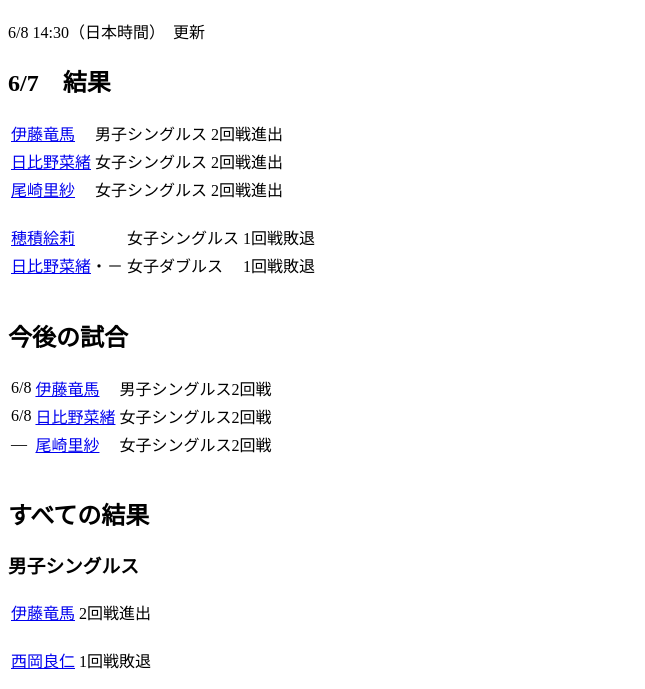
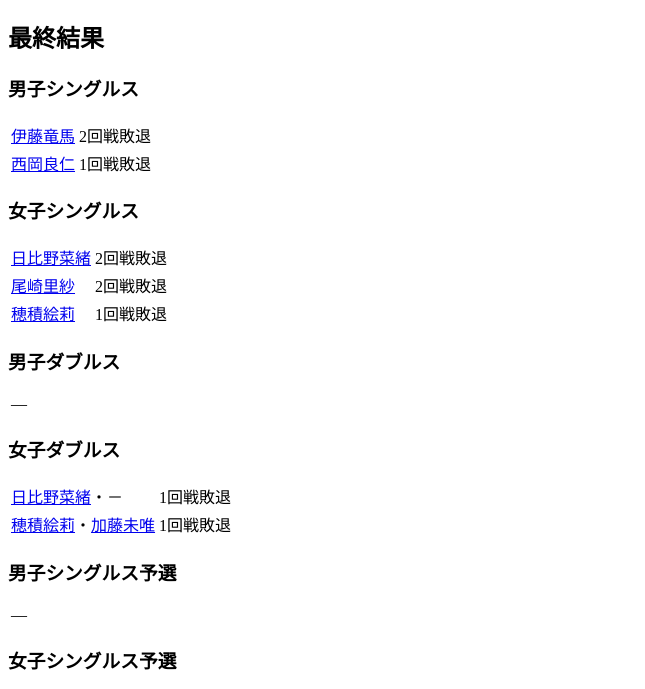
Before and after one commit to spatter/tennis, a plain HTML site: page tornament/ricohopen/ricohopen.html in a window 1280 px wide. Shown: the part 70-759 px from the top of the page, without its empty margins (0-645 px from the left). Drawn offline with Linux system fonts and the light colour scheme.

Commit message:
リコーオープン、エイゴンオープン更新

```diff
--- a/tornament/ricohopen/ricohopen.html
+++ b/tornament/ricohopen/ricohopen.html
@@ -6,51 +6,12 @@
 </head>
 <body>
     <h1>リコーオープン（6/6~12）　<a href="http://ricoh-open.nl/en/" target="_blank">ホームページ</a></h1>
-            <p>6/8 14:30（日本時間）　更新</p>
-        <h2>6/7　結果</h2>
-            <table>
-                <tr>
-                    <td><a href="../../player/tatsumaito/tatsumaito.html">伊藤竜馬</a></td><td>男子シングルス</td><td>2回戦進出</td>
-                </tr>
-                <tr>
-                    <td><a href="../../player/naomibino/naomibino.html">日比野菜緒</a></td><td>女子シングルス</td><td>2回戦進出</td>
-                </tr>
-                <tr>
-                    <td><a href="../../player/risaozaki/risaozaki.html">尾崎里紗</a></td><td>女子シングルス</td><td>2回戦進出</td>
-                </tr>
-            </table>
-                <br>
-            <table>
-                <tr>
-                    <td><a href="../../player/erihozumi/erihozumi.html">穂積絵莉</a></td><td>女子シングルス</td><td>1回戦敗退</td>
-                </tr>
-                <tr>
-                    <td><a href="../../player/naomibino/naomibino.html">日比野菜緒</a>・－</td><td>女子ダブルス</td><td>1回戦敗退</td>
-                </tr>
-            </table>
-            <br>
-        <h2>今後の試合</h2>
-            <table>
-                <tr>
-                    <td>6/8</td><td><a href="../../player/tatsumaito/tatsumaito.html">伊藤竜馬</a></td><td>男子シングルス2回戦</td>
-                </tr>
-                <tr>
-                    <td>6/8</td><td><a href="../../player/naomibino/naomibino.html">日比野菜緒</a></td><td>女子シングルス2回戦</td>
-                </tr>
-                <tr>
-                    <td>―</td><td><a href="../../player/risaozaki/risaozaki.html">尾崎里紗</a></td><td>女子シングルス2回戦</td>
-                </tr>
-            </table>
-            <br>
-        <h2>すべての結果</h2>
+        <h2>最終結果</h2>
         <h3>男子シングルス</h3>
             <table>
                 <tr>
-                    <td><a href="../../player/tatsumaito/tatsumaito.html">伊藤竜馬</a></td><td>2回戦進出</td>
+                    <td><a href="../../player/tatsumaito/tatsumaito.html">伊藤竜馬</a></td><td>2回戦敗退</td>
                 </tr>
-            </table>
-            <br>
-            <table>
                 <tr>
                     <td><a href="../../player/yoshihitonishioka/yoshihitonishioka.html">西岡良仁</a></td><td>1回戦敗退</td>
                 </tr>
@@ -58,14 +19,11 @@
         <h3>女子シングルス</h3>
             <table>
                 <tr>
-                    <td><a href="../../player/naomibino/naomibino.html">日比野菜緒</a></td><td>2回戦進出</td>
+                    <td><a href="../../player/naomibino/naomibino.html">日比野菜緒</a></td><td>2回戦敗退</td>
                 </tr>
                 <tr>
-                    <td><a href="../../player/risaozaki/risaozaki.html">尾崎里紗</a></td><td>2回戦進出</td>
+                    <td><a href="../../player/risaozaki/risaozaki.html">尾崎里紗</a></td><td>2回戦敗退</td>
                 </tr>
-            </table>
-                <br>
-            <table>
                 <tr>
                     <td><a href="../../player/erihozumi/erihozumi.html">穂積絵莉</a></td><td>1回戦敗退</td>
                 </tr>
```
Also changed, not shown: tornament/aegonnottinghamopen/aegonnottinghamopen.html (+2 -20 lines).
